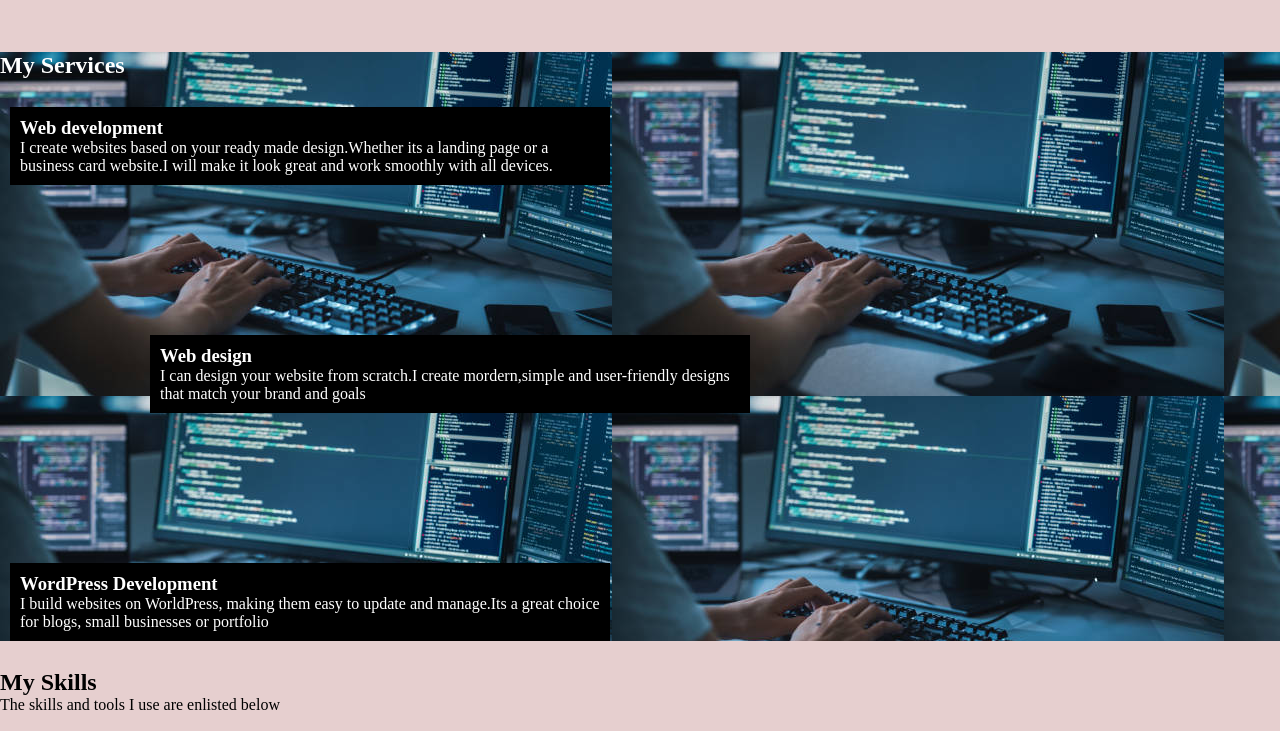
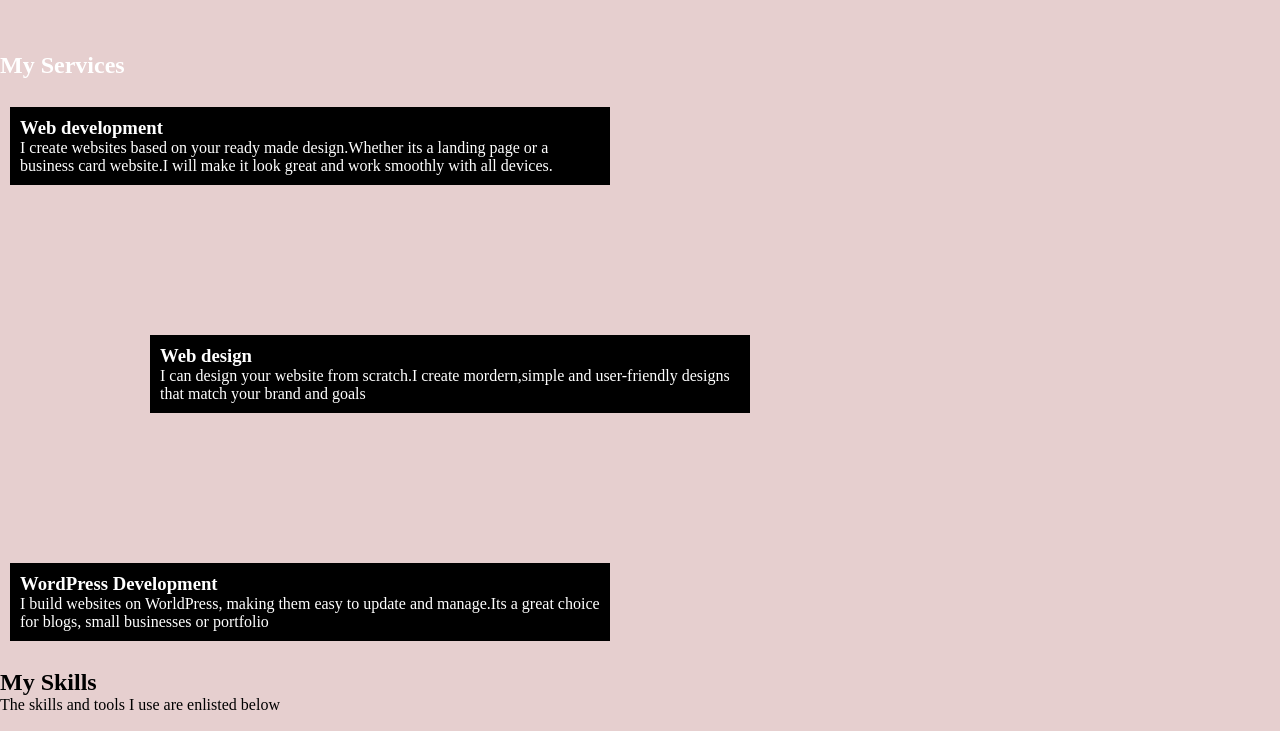
Before and after one commit to LydiaNeema/first-website, a plain HTML site: page index.html in a window 1280 px wide. Shown: the part 459-1190 px from the top of the page. Drawn offline with Linux system fonts and the light colour scheme.

Commit message:
removed background for my services

```diff
--- a/css/style.css
+++ b/css/style.css
@@ -60,7 +60,8 @@ text-decoration:underline;
     font-weight: 400;
 }
 .myservices{
-    background-image:url(/images/istockphoto-1356364287-612x612.jpg) ;
+    /*background-image:url(/images/istockphoto-1356364287-612x612.jpg) ;*/
+
 }
 .myservices h2{
     color: white;
```
